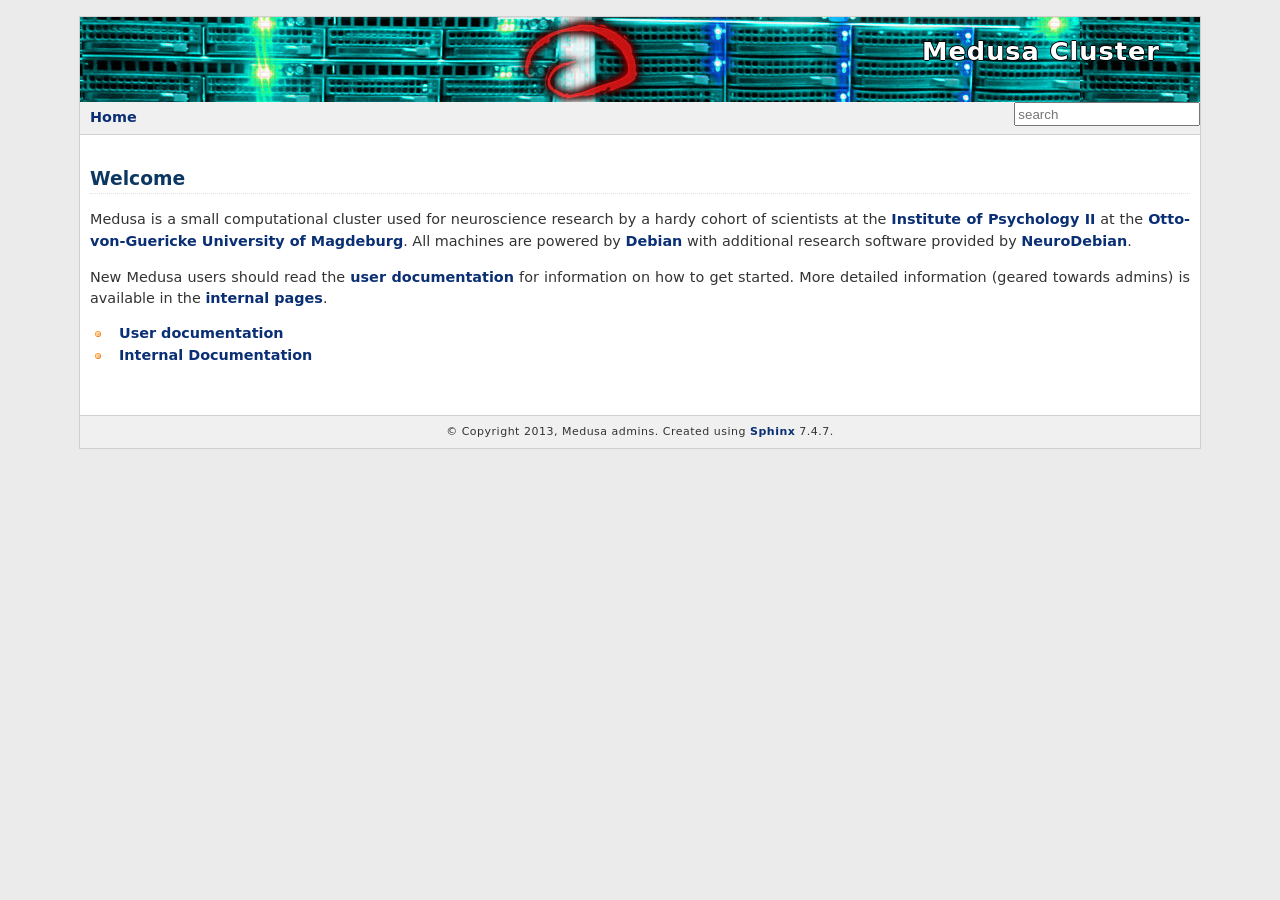
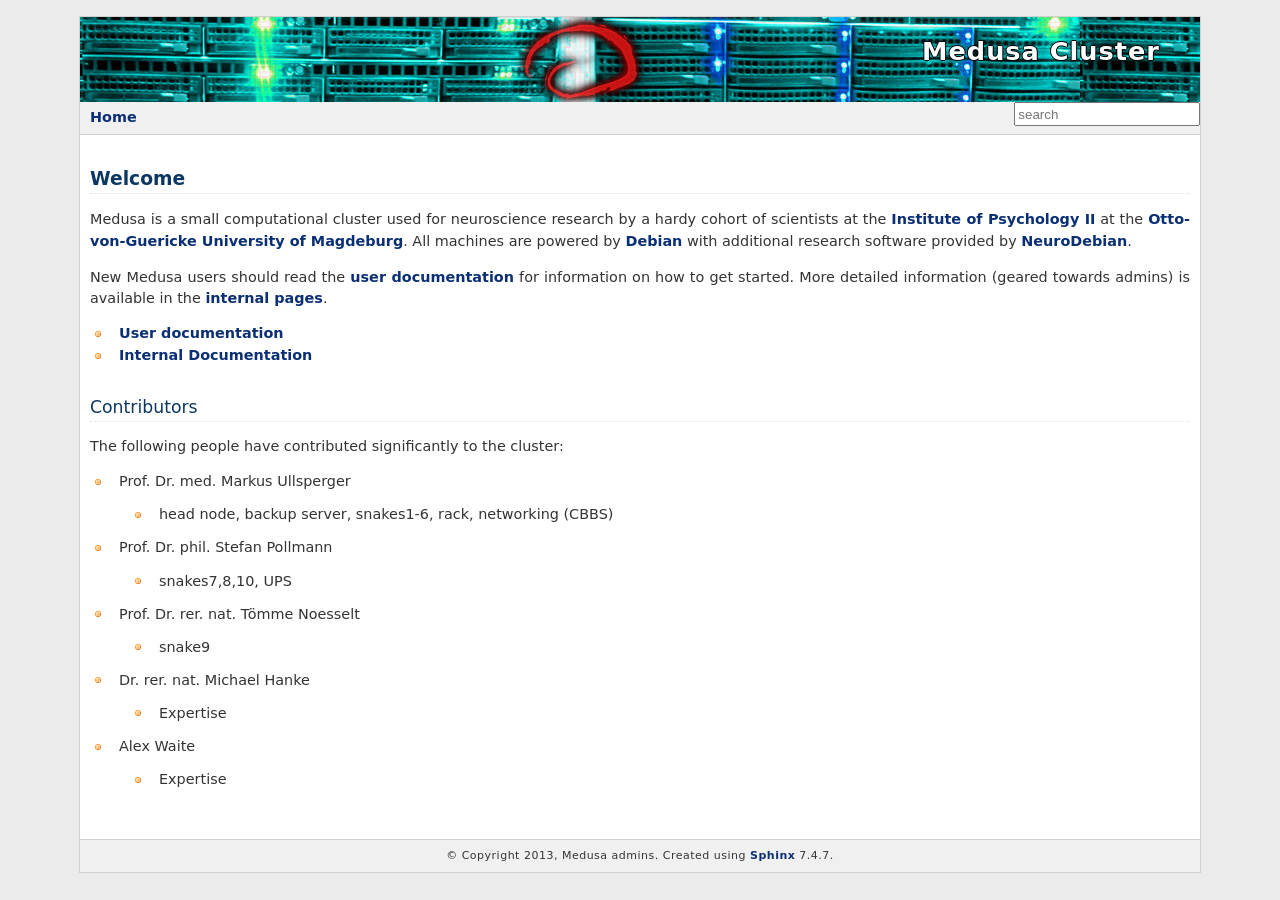
Before and after one commit to psychoinformatics-de/ipsy-docs, a Sphinx documentation site: the page built from source/index.rst, in a window 1280 px wide. Built offline with Sphinx 7.4.7, drawn with Linux system fonts in a browser that asks for light colours; formulas are drawn with MathJax 3.

Commit message:
Add contributors section to the welcome page.

```diff
--- a/source/index.rst
+++ b/source/index.rst
@@ -23,3 +23,22 @@ in the `internal pages <internal/>`_.
 
    userdoc/index
    internal/index
+
+Contributors
+============
+The following people have contributed significantly to the cluster:
+
+* Prof. Dr. med. Markus Ullsperger
+ - head node, backup server, snakes1-6, rack, networking (CBBS)
+
+* Prof. Dr. phil. Stefan Pollmann
+ - snakes7,8,10, UPS
+
+* Prof. Dr. rer. nat. Tömme Noesselt
+ - snake9
+
+* Dr. rer. nat. Michael Hanke
+ - Expertise
+
+* Alex Waite
+ - Expertise
```
